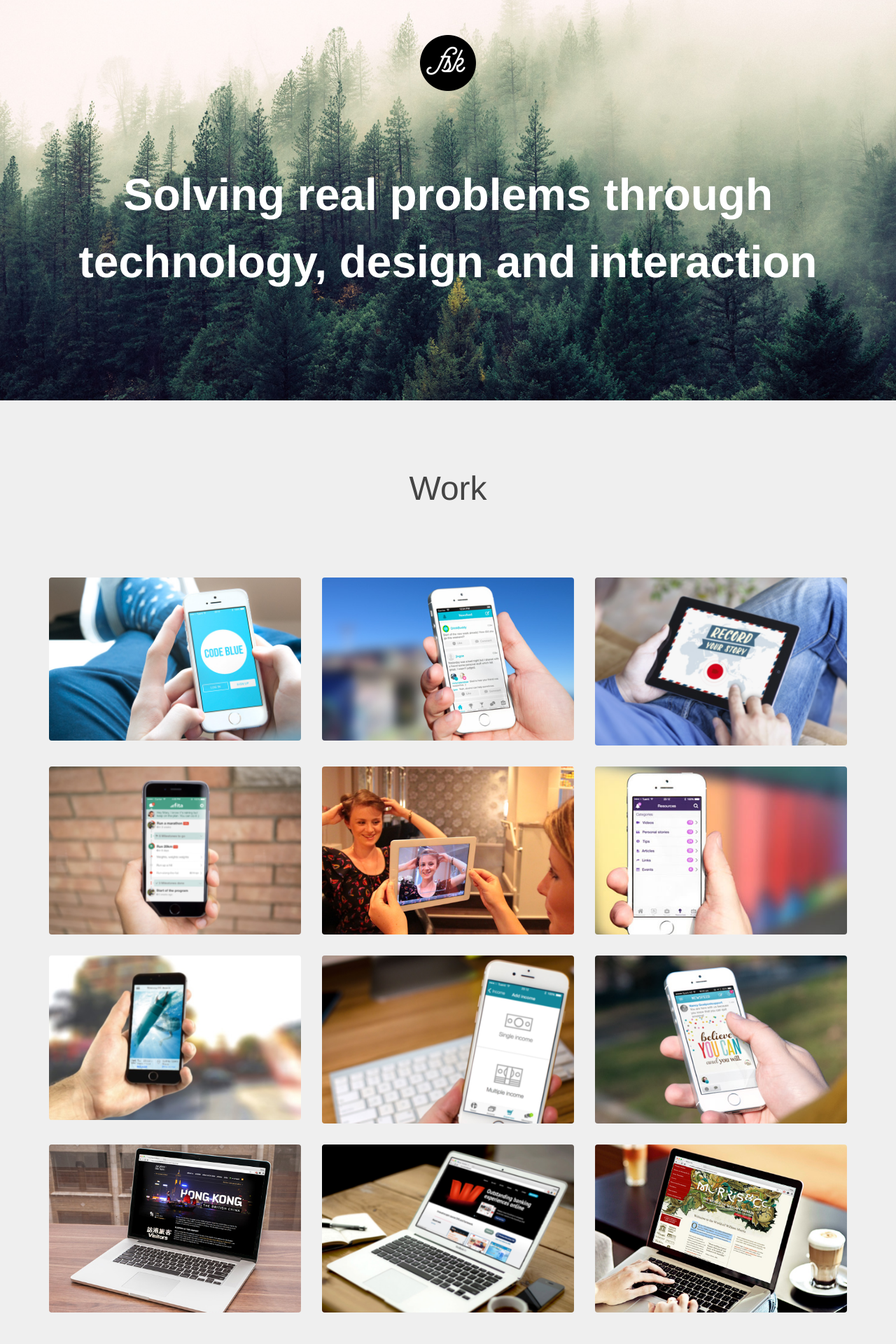
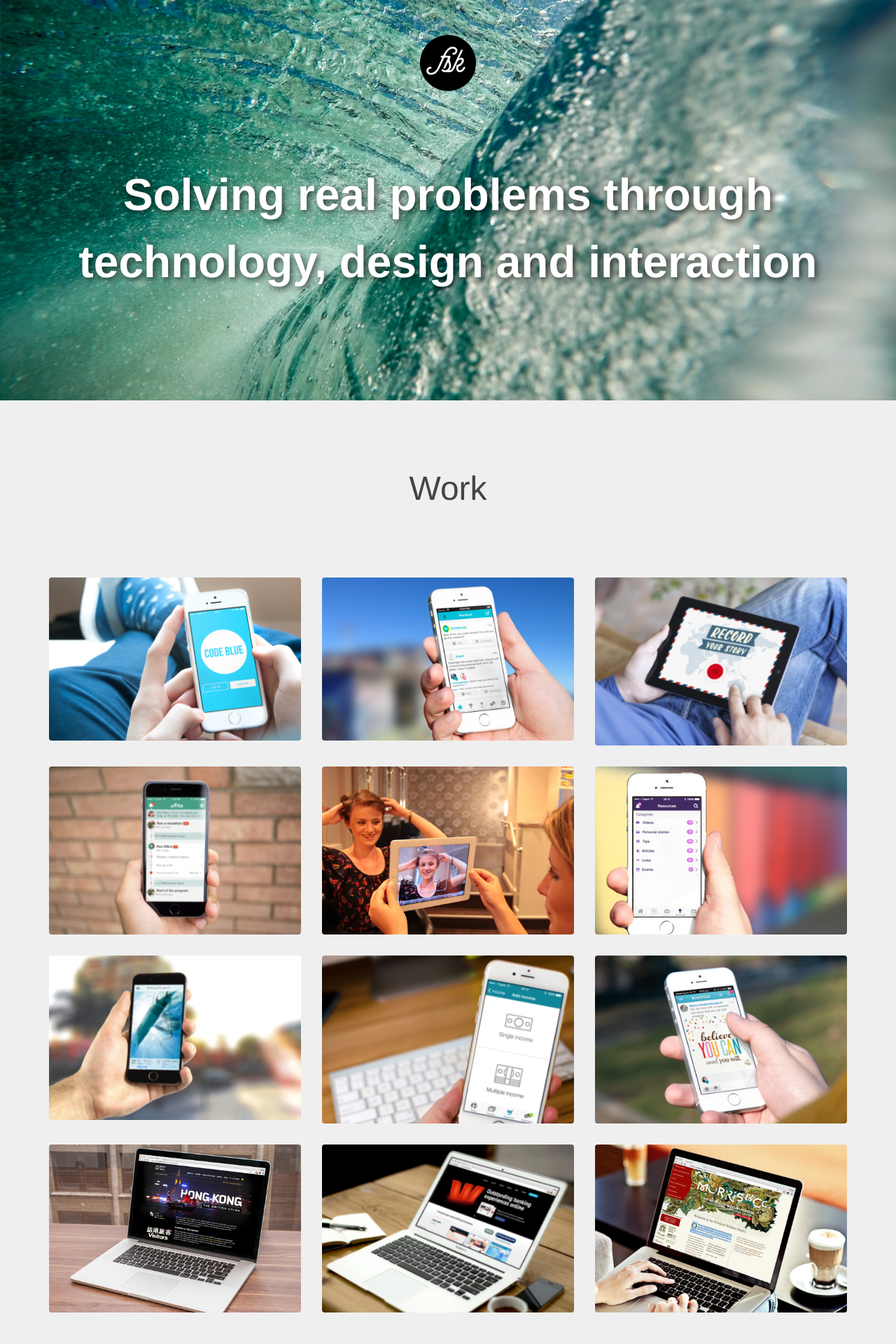
Before and after one commit to felipeskroski-zz/felipeskroski.github.io, a Jekyll site: the page built from index.html, in a window 1280 px wide. Shown: the top 1920 px of the page at 70% size. Built offline with Jekyll 4.4.1, drawn with Linux system fonts in a browser that asks for light colours; nearby versions of some CDN libraries; some web fonts are replaced.

Commit message:
change bg

```diff
--- a/_sass/_layout.scss
+++ b/_sass/_layout.scss
@@ -8,7 +8,7 @@ PAGE SPECIFIC
 /* Home */
 /* ----------------------------------------------------------*/
 .main{
-  background: transparent url(/assets/img/poster-forest-small.jpg) no-repeat center bottom;
+  background: transparent url(/assets/img/poster-ocean-small.jpg) no-repeat center bottom;
   background-size: cover;
 }
 .homepage{
@@ -36,6 +36,7 @@ PAGE SPECIFIC
     margin: 100px 0;
     font-weight: 100;
     color: white;
+    text-shadow: 3px 3px 10px rgba(black, .7);
     @media (max-width: 768px){
       font-size: 36px;
       margin: 50px 0;
```
Also changed, not shown: assets/img/poster-ocean-small.jpg (added).
